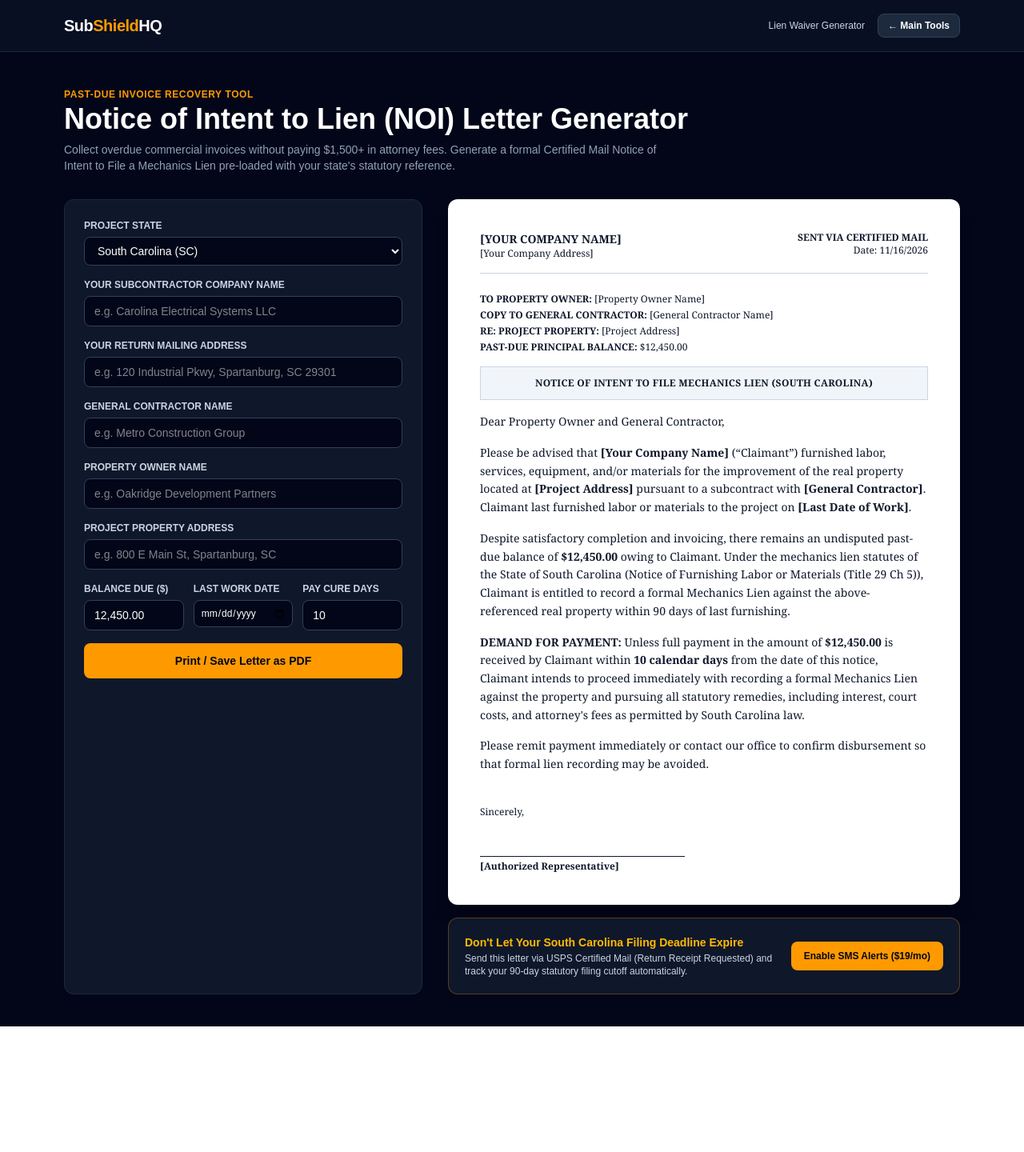
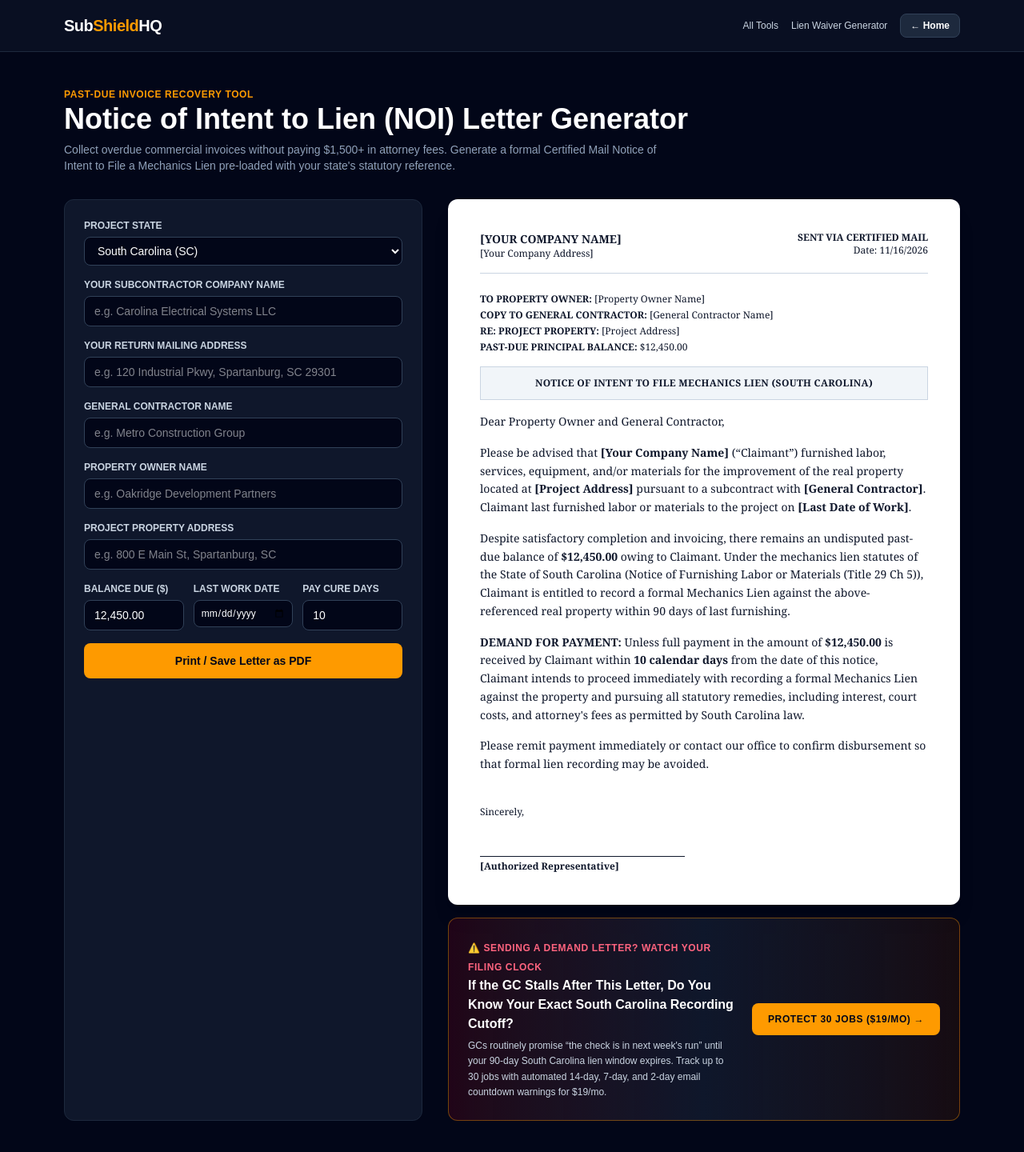
Before and after one commit to Waylonaho/subshield, a Next.js app: page /tools/notice-of-intent-to-lien in a window 1280 px wide. Shown: the whole page at 80% size. Before the commit the page ends 1283 px from the top, so only its background shows below. Built offline with nearby package versions, Linux system fonts and the light colour scheme.

Commit message:
Update links and enhance panic-moment box styling

```diff
--- a/app/tools/notice-of-intent-to-lien/page.tsx
+++ b/app/tools/notice-of-intent-to-lien/page.tsx
@@ -30,11 +30,14 @@ export default function NoticeOfIntentGenerator() {
             Sub<span className="text-amber-500">Shield</span>HQ
           </Link>
           <div className="flex items-center gap-4 text-xs">
-            <Link href="/tools/lien-waiver-generator" className="text-slate-300 hover:text-white transition hidden sm:inline">
+            <Link href="/tools" className="text-slate-300 hover:text-white transition hidden sm:inline">
+              All Tools
+            </Link>
+            <Link href="/tools/lien-waiver-generator" className="text-slate-300 hover:text-white transition hidden md:inline">
               Lien Waiver Generator
             </Link>
             <Link href="/" className="px-3 py-1.5 rounded-lg bg-slate-800 hover:bg-slate-700 text-white border border-slate-700 font-semibold transition">
-              ← Main Tools
+              ← Home
             </Link>
           </div>
         </div>
@@ -233,16 +236,24 @@ export default function NoticeOfIntentGenerator() {
               </div>
             </div>
 
-            <div className="bg-slate-900 border border-amber-500/30 rounded-xl p-5 flex flex-col sm:flex-row items-center justify-between gap-4 print:hidden">
-              <div className="text-xs text-slate-300">
-                <strong className="text-amber-400 block text-sm mb-0.5">Don&apos;t Let Your {selectedState.name} Filing Deadline Expire</strong>
-                Send this letter via USPS Certified Mail (Return Receipt Requested) and track your {selectedState.lienFilingDays}-day statutory filing cutoff automatically.
+            {/* Panic-Moment Interception Box */}
+            <div className="bg-gradient-to-r from-rose-950/40 via-slate-900 to-amber-950/30 border border-amber-500/40 rounded-xl p-6 flex flex-col sm:flex-row items-start sm:items-center justify-between gap-5 print:hidden">
+              <div className="space-y-1.5">
+                <span className="text-xs font-extrabold uppercase tracking-wider text-rose-400">
+                  ⚠️ Sending a Demand Letter? Watch Your Filing Clock
+                </span>
+                <h2 className="text-base font-extrabold text-white">
+                  If the GC Stalls After This Letter, Do You Know Your Exact {selectedState.name} Recording Cutoff?
+                </h2>
+                <p className="text-xs text-slate-300 leading-relaxed">
+                  GCs routinely promise &ldquo;the check is in next week&apos;s run&rdquo; until your {selectedState.lienFilingDays}-day {selectedState.name} lien window expires. Track up to 30 jobs with automated 14-day, 7-day, and 2-day email countdown warnings for $19/mo.
+                </p>
               </div>
               <a
                 href={STRIPE_PRO_URL}
-                className="shrink-0 px-4 py-2.5 rounded-lg bg-amber-500 hover:bg-amber-400 text-slate-950 font-bold text-xs transition"
+                className="shrink-0 px-5 py-3 rounded-lg bg-amber-500 hover:bg-amber-400 text-slate-950 font-extrabold text-xs uppercase tracking-wider transition"
               >
-                Enable SMS Alerts ($19/mo)
+                Protect 30 Jobs ($19/mo) →
               </a>
             </div>
           </div>
```
